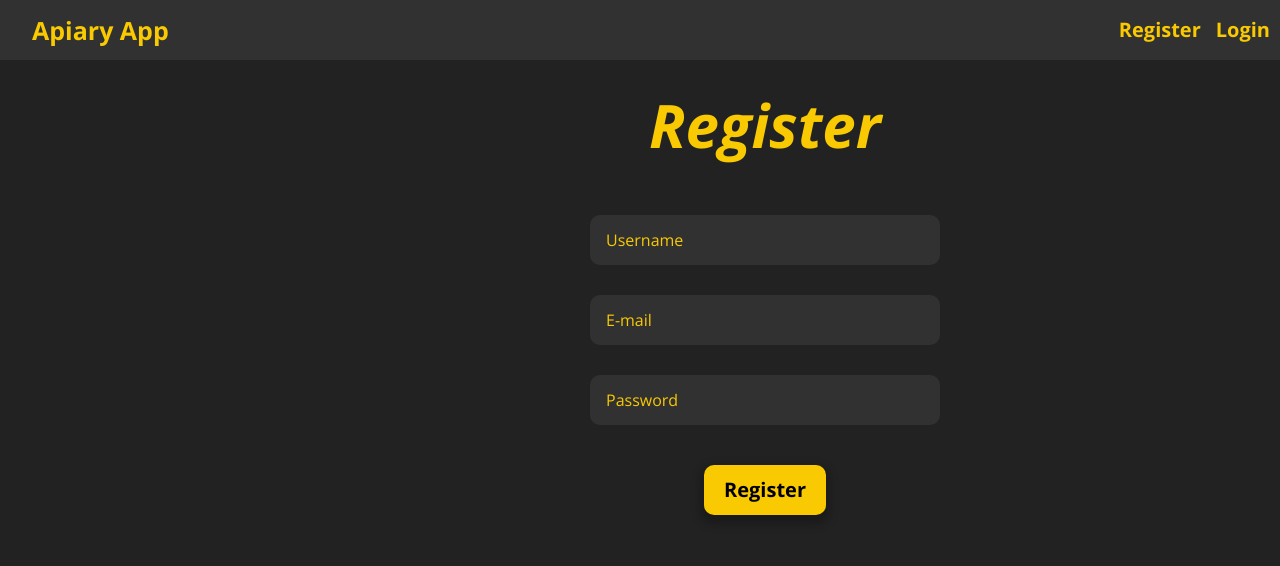
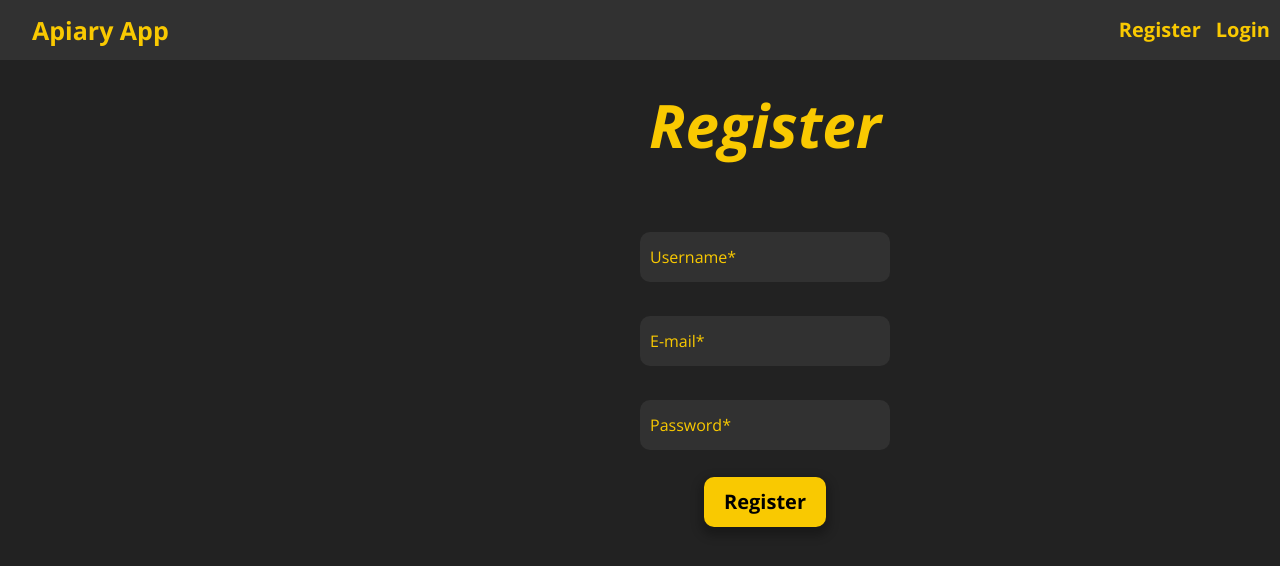
Before and after one commit to martinjakubec/apiary-vue, a Vue app in the folder public/: page /register in a window 1280 px wide. Shown: the top 566 px of the page. Built offline with nearby package versions, Linux system fonts and the light colour scheme.

Commit message:
refactor input fields

```diff
--- a/public/src/views/Login.vue
+++ b/public/src/views/Login.vue
@@ -2,18 +2,18 @@
   <div>
     <h1>{{ $t('locale.pageTitles.login') }}</h1>
     <form class="inputs" @submit.prevent="$emit('user-logged-in', $event)">
-      <base-input
-        :inputType="'text'"
-        :placeholder="$t('locale.input.username')"
-        :autocomplete="'off'"
+      <input-text
+        :isRequired="true"
+        :label="$t('locale.input.username')"
+        :id="'username'"
         :name="'username'"
-      ></base-input>
-      <base-input
-        :inputType="'password'"
-        :placeholder="$t('locale.input.password')"
-        :autocomplete="'off'"
+      ></input-text>
+      <input-password
+        :isRequired="true"
+        :label="$t('locale.input.password')"
+        :id="'password'"
         :name="'password'"
-      ></base-input>
+      ></input-password>
       <base-button :isGhostButton="false">{{
         $t('locale.input.login')
       }}</base-button>
@@ -26,11 +26,12 @@
 
 <script>
 import BaseButton from '../components/base/BaseButton.vue';
-import BaseInput from '../components/base/BaseInput.vue';
+import InputPassword from '../components/base/inputs/InputPassword.vue';
+import InputText from '../components/base/inputs/InputText.vue';
 // @ is an alias to /src
 
 export default {
-  components: {BaseInput, BaseButton},
+  components: {BaseButton, InputText, InputPassword},
   name: 'Login',
   emits: ['error-emitted', 'user-logged-in'],
 };
--- a/public/src/views/Register.vue
+++ b/public/src/views/Register.vue
@@ -5,24 +5,24 @@
       <p v-if="registrationSuccessful">
         Registration successful, you will be redirected to login page.
       </p>
-      <base-input
-        :inputType="'text'"
-        :placeholder="$t('locale.input.username')"
-        :autocomplete="'off'"
+      <input-text
+        :isRequired="true"
+        :label="$t('locale.input.username')"
+        :id="'username'"
         :name="'username'"
-      ></base-input>
-      <base-input
-        :inputType="'email'"
-        :placeholder="$t('locale.input.email')"
-        :autocomplete="'off'"
-        :name="'email'"
-      ></base-input>
-      <base-input
-        :inputType="'password'"
-        :placeholder="$t('locale.input.password')"
-        :autocomplete="'off'"
+      ></input-text>
+      <input-email
+        :isRequired="true"
+        :label="$t('locale.input.email')"
+        :id="'password'"
         :name="'password'"
-      ></base-input>
+      ></input-email>
+      <input-password
+        :isRequired="true"
+        :label="$t('locale.input.password')"
+        :id="'password'"
+        :name="'password'"
+      ></input-password>
       <base-button :isGhostButton="false">{{
         $t('locale.input.register')
       }}</base-button>
@@ -32,14 +32,18 @@
 
 <script>
 // @ is an alias to /src
-import BaseInput from '../components/base/BaseInput';
 import BaseButton from '../components/base/BaseButton';
+import InputEmail from '../components/base/inputs/InputEmail.vue';
+import InputText from '../components/base/inputs/InputText.vue';
+import InputPassword from '../components/base/inputs/InputPassword.vue';
 
 export default {
   name: 'Register',
   components: {
-    BaseInput,
     BaseButton,
+    InputEmail,
+    InputText,
+    InputPassword,
   },
   emits: ['error-emitted'],
   data() {
@@ -74,7 +78,7 @@ export default {
             this.registrationSuccessful = true;
             setTimeout(() => {
               this.$router.push('/login');
-            }, 3000)
+            }, 3000);
           } else {
             console.log(registerRequestResponse.error);
             this.$emit('error-emitted', registerRequestResponse.error);
--- a/public/src/views/SingleHive.vue
+++ b/public/src/views/SingleHive.vue
@@ -23,7 +23,6 @@ export default {
   data() {
     return {
       hiveData: {},
-      isInEditMode: false,
     };
   },
   methods: {
```
